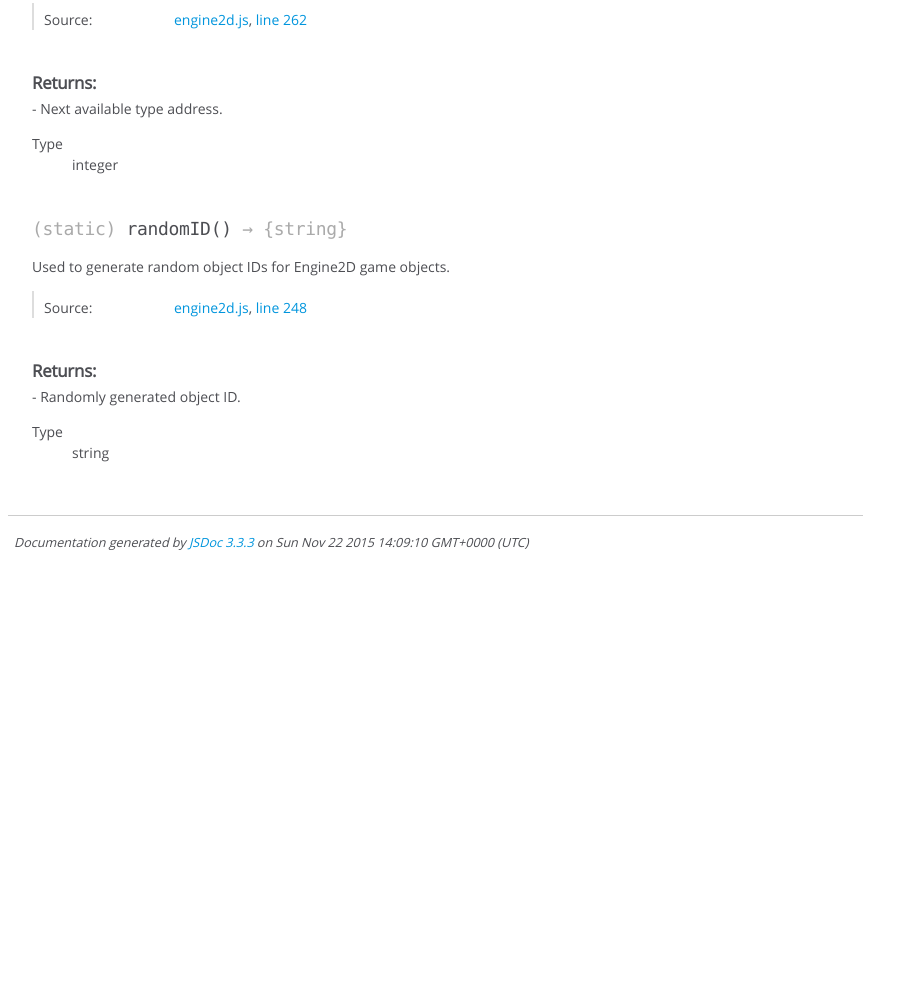
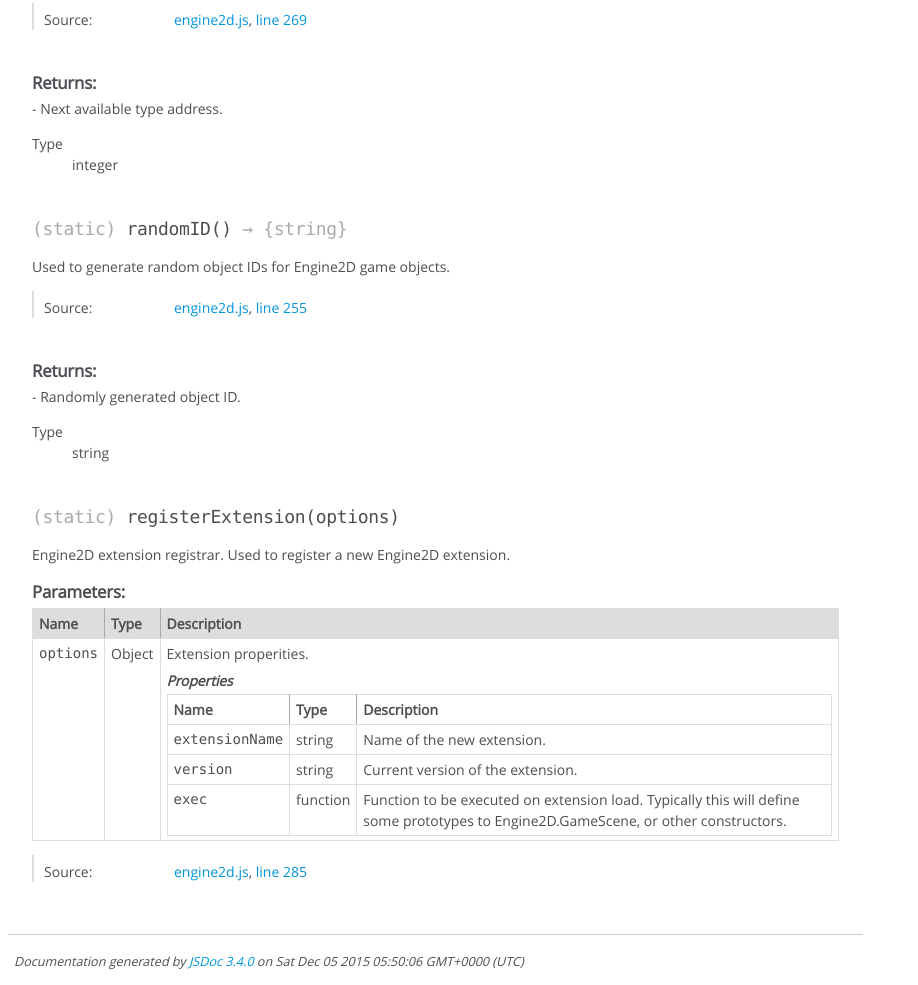
Before and after one commit to jackdalton/engine2d, a website: page docs/main/Engine2D.html in a window 1280 px wide. Shown: the part 598-1583 px from the top of the page, without its empty margins (0-918 px from the left). Before the commit the page ends 1165 px from the top, so only its background shows below. Drawn offline with Linux system fonts and the light colour scheme.

Commit message:
Update docs

```diff
--- a/docs/main/Engine2D.html
+++ b/docs/main/Engine2D.html
@@ -28,9 +28,7 @@
 
 <header>
 
-        <h2>
-        Engine2D
-        </h2>
+        <h2>Engine2D</h2>
 
 
 </header>
@@ -177,7 +175,7 @@
 
     <dt class="tag-source">Source:</dt>
     <dd class="tag-source"><ul class="dummy"><li>
-        <a href="engine2d.js.html">engine2d.js</a>, <a href="engine2d.js.html#line262">line 262</a>
+        <a href="engine2d.js.html">engine2d.js</a>, <a href="engine2d.js.html#line269">line 269</a>
     </li></ul></dd>
 
 
@@ -281,7 +279,7 @@
 
     <dt class="tag-source">Source:</dt>
     <dd class="tag-source"><ul class="dummy"><li>
-        <a href="engine2d.js.html">engine2d.js</a>, <a href="engine2d.js.html#line248">line 248</a>
+        <a href="engine2d.js.html">engine2d.js</a>, <a href="engine2d.js.html#line255">line 255</a>
     </li></ul></dd>
 
 
@@ -334,6 +332,232 @@
 
 
 
+    <h4 class="name" id=".registerExtension"><span class="type-signature">(static) </span>registerExtension<span class="signature">(options)</span><span class="type-signature"></span></h4>
+
+
+
+
+
+<div class="description">
+    Engine2D extension registrar. Used to register a new Engine2D extension.
+</div>
+
+
+
+
+
+
+
+
+
+    <h5>Parameters:</h5>
+
+
+<table class="params">
+    <thead>
+    <tr>
+
+        <th>Name</th>
+
+
+        <th>Type</th>
+
+
+
+
+
+        <th class="last">Description</th>
+    </tr>
+    </thead>
+
+    <tbody>
+
+
+        <tr>
+
+                <td class="name"><code>options</code></td>
+
+
+            <td class="type">
+
+
+<span class="param-type">Object</span>
+
+
+
+            </td>
+
+
+
+
+
+            <td class="description last">Extension properities.
+                <h6>Properties</h6>
+
+
+<table class="params">
+    <thead>
+    <tr>
+
+        <th>Name</th>
+
+
+        <th>Type</th>
+
+
+
+
+
+        <th class="last">Description</th>
+    </tr>
+    </thead>
+
+    <tbody>
+
+
+        <tr>
+
+                <td class="name"><code>extensionName</code></td>
+
+
+            <td class="type">
+
+
+<span class="param-type">string</span>
+
+
+
+            </td>
+
+
+
+
+
+            <td class="description last">Name of the new extension.</td>
+        </tr>
+
+
+
+        <tr>
+
+                <td class="name"><code>version</code></td>
+
+
+            <td class="type">
+
+
+<span class="param-type">string</span>
+
+
+
+            </td>
+
+
+
+
+
+            <td class="description last">Current version of the extension.</td>
+        </tr>
+
+
+
+        <tr>
+
+                <td class="name"><code>exec</code></td>
+
+
+            <td class="type">
+
+
+<span class="param-type">function</span>
+
+
+
+            </td>
+
+
+
+
+
+            <td class="description last">Function to be executed on extension load. Typically this will define some prototypes to Engine2D.GameScene, or other constructors.</td>
+        </tr>
+
+
+    </tbody>
+</table>
+
+            </td>
+        </tr>
+
+
+    </tbody>
+</table>
+
+
+
+
+
+
+<dl class="details">
+
+
+
+
+
+
+
+
+
+
+
+
+
+
+
+
+
+
+
+
+
+
+
+
+
+
+    <dt class="tag-source">Source:</dt>
+    <dd class="tag-source"><ul class="dummy"><li>
+        <a href="engine2d.js.html">engine2d.js</a>, <a href="engine2d.js.html#line285">line 285</a>
+    </li></ul></dd>
+
+
+
+
+
+
+
+</dl>
+
+
+
+
+
+
+
+
+
+
+
+
+
+
+
+
+
+
+
+
+
 
 </article>
 
@@ -351,7 +575,7 @@
 <br class="clear">
 
 <footer>
-    Documentation generated by <a href="https://github.com/jsdoc3/jsdoc">JSDoc 3.3.3</a> on Sun Nov 22 2015 14:09:10 GMT+0000 (UTC)
+    Documentation generated by <a href="https://github.com/jsdoc3/jsdoc">JSDoc 3.4.0</a> on Sat Dec 05 2015 05:50:06 GMT+0000 (UTC)
 </footer>
 
 <script> prettyPrint(); </script>
```
Also changed, not shown: docs/main/Engine2D.Circle.html (+3 -6 lines), docs/main/Engine2D.GameScene.html (+7 -10 lines), docs/main/Engine2D.Rect.html (+3 -6 lines), docs/main/Engine2D.Vector2.html (+12 -15 lines), docs/main/engine2d.js.html (+26 -2 lines), docs/main/index.html (+3 -3 lines).
